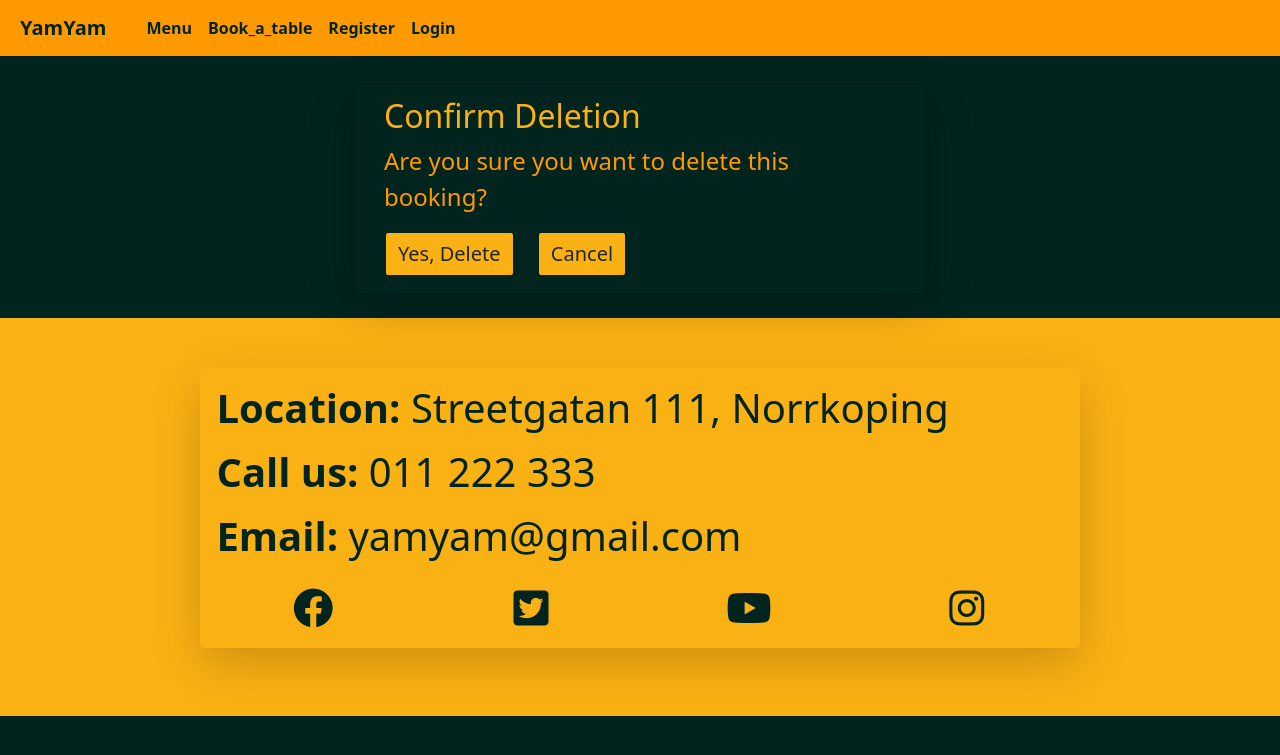
After one commit to GeorgeHazaka/Yam-Yam-Pizza, a Django app: template templates/cancel_booking.html in a window 1280 px wide. The commit adds this page. Shown: the top 755 px of the page. Run offline with Django 3.2, Linux system fonts and the light colour scheme; the template is opened without the code that fills it, so the values that code supplies are empty.

Commit message:
feat: Allow user to delete bookings

```diff
--- a/pizzeria/urls.py
+++ b/pizzeria/urls.py
@@ -10,6 +10,7 @@ urlpatterns = [
         views.FillTableForm.as_view(),
         name='fill_table_form'
     ),
-    path('update/<int:pk>/', views.UpdateBooking.as_view(), name='update_booking'),
+    path('update-booking/<int:pk>/', views.UpdateBooking.as_view(), name='update_booking'),
+    path('cancel-booking/<int:pk>/', views.CancelBooking.as_view(), name='cancel_booking'),
     path('<slug:slug>/', views.PizzaDetails.as_view(), name='pizza_details'),
 ]
--- a/static/css/style.css
+++ b/static/css/style.css
@@ -4,6 +4,18 @@
 
 body {
     background-color: rgb(1, 36, 30);
+}
+
+.orange-button {
+    background-color: rgb(250, 177, 19);
+    border: 2px solid rgb(1, 36, 30);
+    font-size: 20px;
+}
+
+.hover-button:hover {
+    background-color: rgb(1, 36, 30);
+    border: 2px solid rgb(250, 177, 19);
+    color: rgb(250, 177, 19);
 }
 
 /* Navbar */
@@ -199,12 +187,15 @@ h2 {
 
 
 #booking-form-container .card,
-#update-booking-container .card {
+#update-booking-container .card,
+#cancel-booking-container .card {
     background-color: rgb(1, 36, 30);
 }
 
 #booking-form-container .card form,
-#update-booking-container .card form {
+#update-booking-container .card form,
+#cancel-booking-container .card form,
+#cancel-booking-container .card p {
     font-size: 24px;
 }
 
--- a/templates/account/login.html
+++ b/templates/account/login.html
@@ -26,7 +26,7 @@
                     {% if redirect_field_value %}
                     <input type="hidden" name="{{ redirect_field_name }}" value="{{ redirect_field_value }}">
                     {% endif %}
-                    <button class="btn" type="submit">{% trans "Sign In" %}</button>
+                    <button class="btn orange-button hover-button" type="submit">{% trans "Sign In" %}</button>
                 </form>
 
             </div>
--- a/templates/account/signup.html
+++ b/templates/account/signup.html
@@ -22,7 +22,7 @@
                     {% if redirect_field_value %}
                     <input type="hidden" name="{{ redirect_field_name }}" value="{{ redirect_field_value }}" />
                     {% endif %}
-                    <button class="btn" type="submit">{% trans "Sign Up" %} &raquo;</button>
+                    <button class="btn orange-button hover-button" type="submit">{% trans "Sign Up" %} &raquo;</button>
                 </form>
 
             </div>
--- a/templates/book_table.html
+++ b/templates/book_table.html
@@ -11,7 +11,7 @@
             <div class="card-body">
                 <h2>Book a table:</h2>
 
-                <form action="" method="POST">
+                <form method="POST">
                     {{ book_table_form | crispy }}
                     {% csrf_token %}
                     <button id="button-form" type="submit" name="submit" class="btn mt-3">Submit</button>
--- a/templates/booking_submitted.html
+++ b/templates/booking_submitted.html
@@ -18,8 +18,8 @@
                     <p>You have a booking in {{ b.datetime }}</p>
                     <p>You have booked a table for {{ b.number_of_persons }} persons</p>
                     <p>Your table number is {{ b.table_number }}</p>
-                    <a class="btn me-3" href="{% url 'update_booking' b.pk %}">Update</a>
-                    <a class="btn" href="{% url 'book_table' %}" onclick="checker()">Cancel</a>
+                    <a class="btn me-3 orange-button hover-button" href="{% url 'update_booking' b.pk %}">Update</a>
+                    <a class="btn orange-button hover-button" href="{% url 'cancel_booking' b.pk %}">Remove</a>
                     <p>------------------------------------</p>
                 </div>
             </div>
--- /dev/null
+++ b/templates/cancel_booking.html
@@ -0,0 +1,23 @@
+{% extends "base.html" %}
+
+{% block content %}
+
+<div class="container" id="cancel-booking-container">
+    <div class="row">
+        <div class="col-md-8 col-xl-6 card my-4 offset-md-2 offset-xl-3 shadow-lg">
+            <div class="card-body">
+                <h2>Confirm Deletion</h2>
+                <p>Are you sure you want to delete this booking?</p>
+
+                <form method="post">
+                    {% csrf_token %}
+                    <button class="btn me-3 orange-button hover-button" type="submit">Yes, Delete</button>
+                    <a class="btn orange-button hover-button" href="{% url 'book_table' %}">Cancel</a>
+                </form>
+
+            </div>
+        </div>
+    </div>
+</div>
+
+{% endblock %}
--- a/templates/update_booking.html
+++ b/templates/update_booking.html
@@ -4,18 +4,18 @@
 
 {% load crispy_forms_tags %}
 
-<!-- Booking form -->
+<!-- Update Booking form -->
 <div class="container" id="update-booking-container">
     <div class="row">
         <div class="col-md-8 col-xl-6 card my-4 offset-md-2 offset-xl-3 shadow-lg">
             <div class="card-body">
                 <h2>Update the table:</h2>
 
-                <form action="" method="POST">
+                <form method="POST">
                     {{ form | crispy }}
                     {% csrf_token %}
 
-                    <button type="submit" name="submit" class="btn mt-3">Update</button>
+                    <button class="btn mt-3 orange-button hover-button" type="submit" name="submit">Update</button>
                 </form>
 
             </div>
```
Also changed, not shown: other parts of static/css/style.css (+25 -53 lines), pizzeria/views.py (+9 -1 lines).
